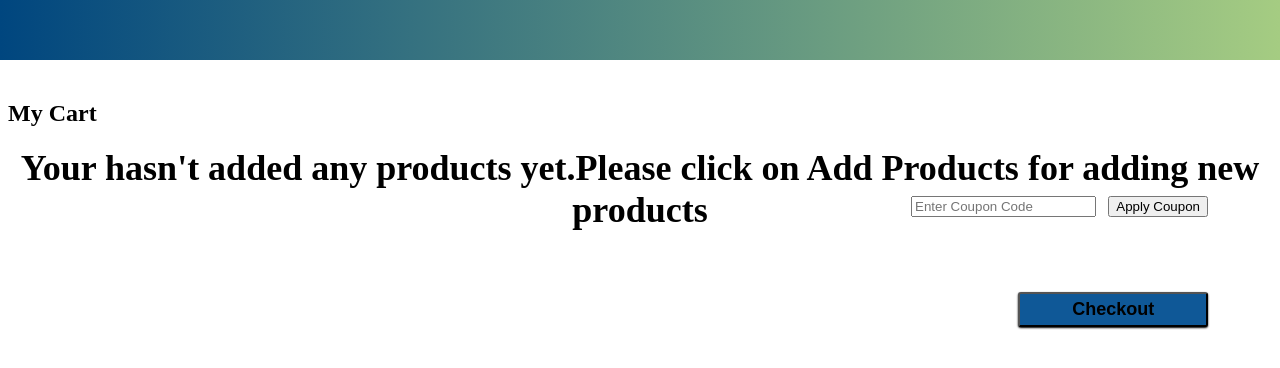
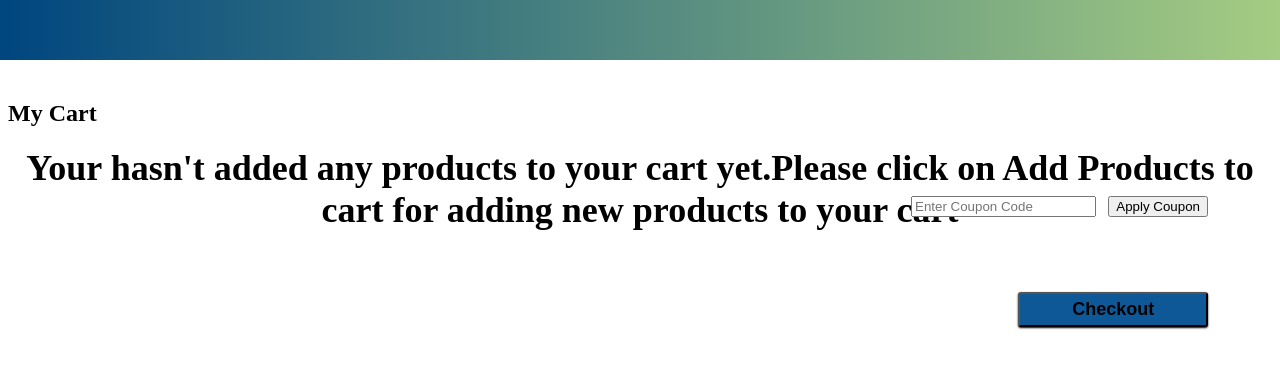
Before and after one commit to Syammed2429/E-Commerce, a plain HTML site: page cart.html in a window 1280 px wide. Drawn offline with Linux system fonts and the light colour scheme.

Commit message:
cartupdate

```diff
--- a/cart.js
+++ b/cart.js
@@ -3,16 +3,15 @@ let totalValue = document.getElementById("total");
 let dataDiv = document.getElementById("datadiv");
 let cartData = JSON.parse(localStorage.getItem("ecart"));
 let lengthDiv = document.getElementById("numofitems");
-
-
-    let total = 0;
+let total = 0;
 
     function displayProducts() {
-        if(cartData == null) {
-            noProducts.innerHTML = `<strong>Your hasn't added any products yet.Please click on <a href="form.html">Add Products </a> for adding new products<strong>`;
+        if(!cartData) {
+            noProducts.innerHTML = `<strong>Your hasn't added any products to your cart yet.Please click on <a href="index.html">Add Products to cart </a> for adding new products to your cart<strong>`;
             noProducts.style.textAlign = "center";
             noProducts.style.fontSize = "36px";
     }
+
         let div = document.createElement("div");
         let lengthP = document.createElement("p");
 
--- a/index.js
+++ b/index.js
@@ -12,11 +12,11 @@ let noProducts = document.querySelector('.error')
         // A function to display the products on the body
         function display() {
             if(!products) {
-                // console.log("No");
                 noProducts.innerHTML = `<strong>Your hasn't added any products yet.Please click on <a href="form.html">Add Products </a> for adding new products<strong>`;
                 noProducts.style.textAlign = "center";
                 noProducts.style.fontSize = "36px";
             }
+
             //a forEach to loop through the products and append on body
             products.forEach(function (pData) {
                 let div = document.createElement("div");
```
Also changed, not shown: cart.html (+1 -0 lines).
